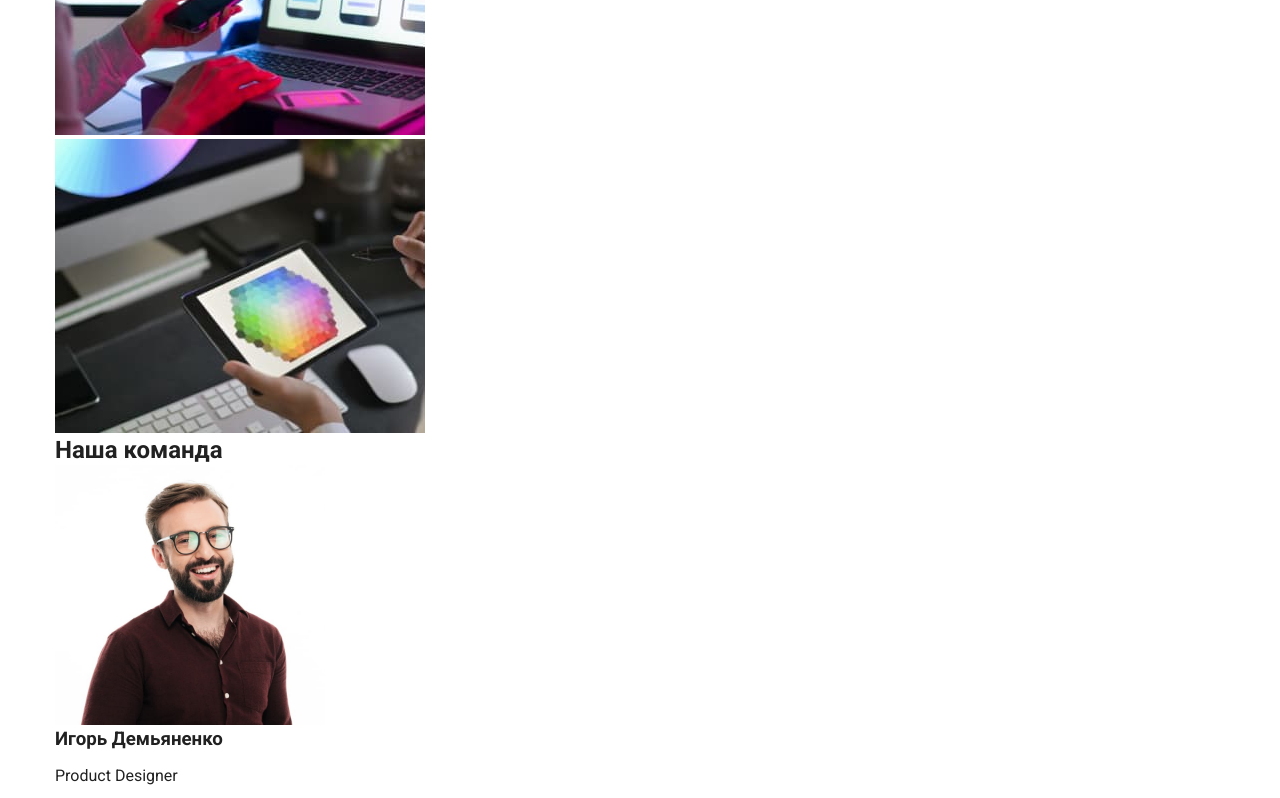
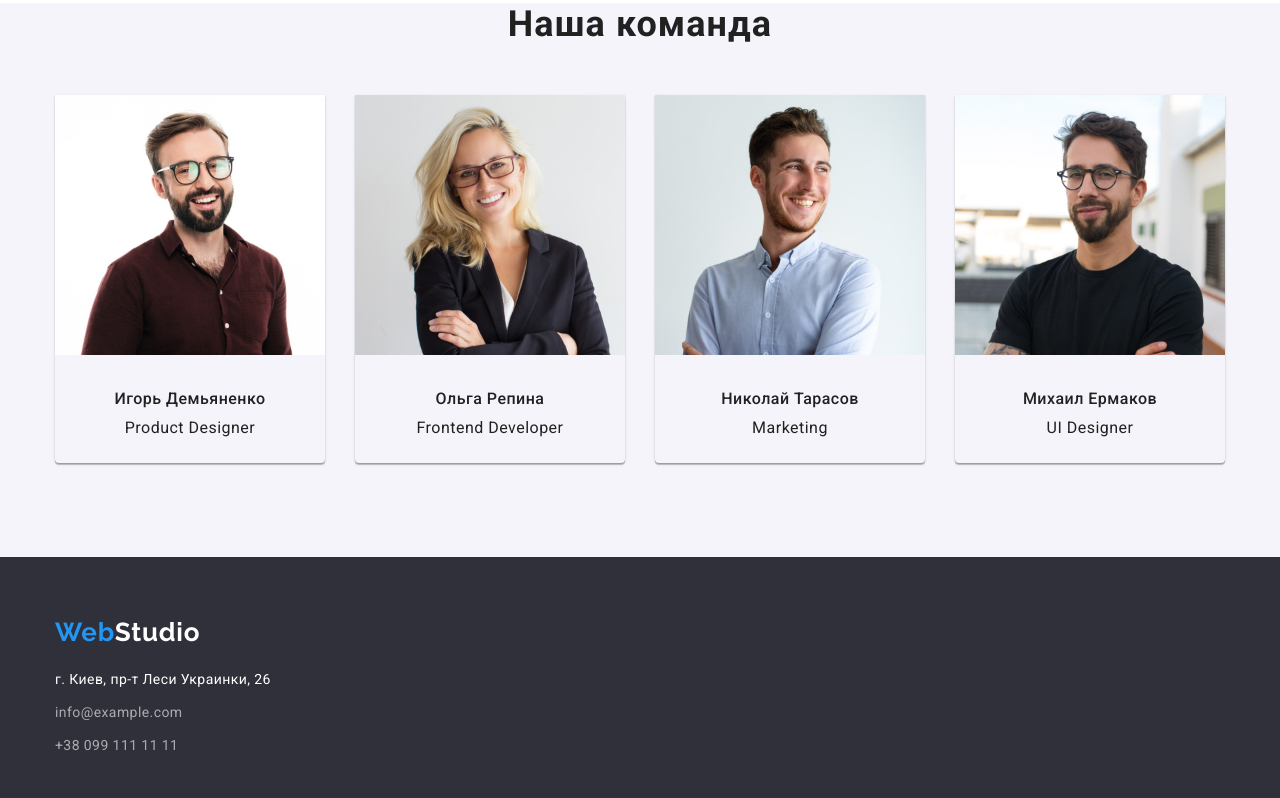
Before and after one commit to snap515/lena-goit-markup-hw-01, a plain HTML site: page index.html in a window 1280 px wide. Shown: the part 1453-2251 px from the top of the page. Drawn offline with nearby package versions, Linux system fonts and the light colour scheme.

Commit message:
добавляет стили на секции и футер

```diff
--- a/css/style.css
+++ b/css/style.css
@@ -33,7 +33,8 @@ h1,
 h2,
 h3,
 h4,
-h5 {
+h5,
+p {
     text-decoration: none;
     margin: 0 auto;
 }
@@ -44,6 +45,11 @@ h5 {
     margin: 0 auto;
     padding-left: 15px;
     padding-right: 15px;
+}
+
+.section {
+    padding-top: 94px;
+    padding-bottom: 94px;
 }
 
 /* ---header--- */
@@ -85,6 +91,11 @@ h5 {
 
 .header-list {
     display: inline-block;
+    font-weight: 500;
+    font-size: 14px;
+    line-height: 1.14;
+    letter-spacing: 0.02em;
+    list-style: none;
 }
 
 .header-link {
@@ -100,6 +111,7 @@ h5 {
 
 .header-contacts {
     display: inline-block;
+    margin-left: 331px;
 }
 
 .header-item {
@@ -112,6 +124,11 @@ h5 {
 
 .contacts-item {
     display: inline-block;
+    font-weight: 500;
+    font-size: 14px;
+    line-height: 1.14;
+    letter-spacing: 0.02em;
+    list-style: none;
 }
 
 .contacts-item:not(:last-child) {
@@ -151,7 +168,7 @@ h5 {
     letter-spacing: 0.06em;
     text-transform: uppercase;
 
-    color: #FFFFFF
+    color: var(--white-color);
 }
 
 .hero-button {
@@ -165,15 +182,151 @@ h5 {
     font-weight: 700;
 
     color: #FFFFFF;
-    background-color: #2196F3;
+    background-color: var(--brand-color);
     box-shadow: 0px 4px 4px rgba(0, 0, 0, 0.15);
     border-radius: 4px;
 }
 
 /* --our features-- */
 
+.feature-list {
+    display: flex;
+}
+
+.feature-item {
+    width: 270px;
+}
+
+.feature-item:not(:last-child) {
+    margin-right: 30px;
+}
+
+.section-title {
+    padding-bottom: 50px;
+    font-weight: 700;
+    font-size: 36px;
+    line-height: 1.17;
+    text-align: center;
+    letter-spacing: 0.03em;
+}
+
+.feature-text {
+    display: block;
+    margin-top: 10px;
+    font-size: 14px;
+    line-height: 1.71;
+    letter-spacing: 0.03em;
+
+    color: var(--text-color);
+}
+
+/* --activity-- */
+
+.section.activity {
+    padding-top: 0px;
+}
+
+.activity-list {
+    display: flex;
+    justify-content: center;
+}
+
+.activity-item:not(:last-child) {
+    margin-right: 30px;
+}
+
 /* --our projects-- */
 
 /* --our team-- */
 
+.section.team {
+    padding-top: 0px;
+    background: #F5F4FA;
+}
+
+.team-list {
+    display: flex;
+}
+
+.team-item {
+    width: 270px;
+    height: 368px;
+
+    box-shadow: 0px 1px 3px rgba(0, 0, 0, 0.12),
+        0px 1px 1px rgba(0, 0, 0, 0.14),
+        0px 2px 1px rgba(0, 0, 0, 0.2);
+    border-radius: 0px 0px 4px 4px;
+}
+
+.team-item:not(:last-child) {
+    margin-right: 30px;
+}
+
+.teammate-name {
+    margin-top: 30px;
+    margin-bottom: 10px;
+
+    font-weight: 500;
+    font-size: 16px;
+    line-height: 1.19;
+
+    text-align: center;
+    letter-spacing: 0.03em;
+
+}
+
+.teammate-position {
+    font-size: 16px;
+    line-height: 1.19;
+
+    text-align: center;
+    letter-spacing: 0.03em;
+}
+
 /* --footer-- */
+.footer-section {
+    padding-top: 60px;
+    padding-bottom: 60px;
+    height: 252px;
+    background-color: #2F303A;
+}
+
+.footer.container {
+    display: block;
+}
+
+.footer-link {
+    font-family: 'Raleway';
+    font-weight: 700;
+    font-size: 26px;
+    line-height: 1.19;
+    letter-spacing: 0.03em;
+
+    color: var(--white-color);
+}
+
+.footer-logo {
+    color: var(--brand-color);
+}
+
+.footer-adress {
+    margin-top: 20px;
+
+    font-style: normal;
+    font-size: 14px;
+    line-height: 1.71;
+    letter-spacing: 0.03em;
+
+    color: var(--white-color);
+}
+
+.footer-contacts {
+    display: inline-block;
+    margin-top: 9px;
+
+    font-size: 14px;
+    line-height: 1.71;
+    letter-spacing: 0.03em;
+
+    color: rgba(255, 255, 255, 0.6);
+}
--- a/index.html
+++ b/index.html
@@ -50,41 +50,43 @@
       <section class="section">
         <div class="container">
           <!--<h2>Наши преимущества</h2> -->
-          <ul>
-            <li>
-              <h3 class="section-title">Внимание к деталям</h3>
-              <p>
+          <ul class="feature-list">
+            <li class="feature-item">
+              <h3 class="feature-title">Внимание к деталям</h3>
+              <p class="feature-text">
                 Идейные соображения, а также начало повседневной работы по формированию позиции.
               </p>
             </li>
-            <li>
-              <h3 class="section-title">Пунктуальность</h3>
-              <p>
+            <li class="feature-item">
+              <h3 class="feature-title">Пунктуальность</h3>
+              <p class="feature-text">
                 Задача организации, в особенности же рамки и место обучения кадров влечет за собой.
               </p>
             </li>
-            <li>
-              <h3 class="section-title">Планирование</h3>
-              <p>
+            <li class="feature-item">
+              <h3 class="feature-title">Планирование</h3>
+              <p class="feature-text">
                 Равным образом консультация с широким активом в значительной степени обуславливает.
               </p>
             </li>
-            <li>
-              <h3 class="section-title">Современные технологии</h3>
-              <p>Значимость этих проблем настолько очевидна, что реализация плановых заданий.</p>
+            <li class="feature-item">
+              <h3 class="feature-title">Современные технологии</h3>
+              <p class="feature-text">
+                Значимость этих проблем настолько очевидна, что реализация плановых заданий.
+              </p>
             </li>
           </ul>
         </div>
       </section>
       <!------------------------ Чем мы занимаемся ------------------------->
-      <section class="section">
+      <section class="section activity">
         <div class="container">
           <h2 class="section-title">Чем мы занимаемся</h2>
-          <ul>
-            <li>
+          <ul class="activity-list">
+            <li class="activity-item">
               <img src="./images/img.jpg" alt="работа по блок схемам" width="370" height="294" />
             </li>
-            <li>
+            <li class="activity-item">
               <img
                 src="./images/img1.jpg"
                 alt="разработка мобильного по"
@@ -92,7 +94,7 @@
                 height="294"
               />
             </li>
-            <li>
+            <li class="activity-item">
               <img
                 src="./images/img2.jpg"
                 alt="разработка дизайна проектов"
@@ -104,56 +106,58 @@
         </div>
       </section>
       <!----------------------- Наша команда ------------------------------------>
-      <section class="section">
+      <section class="section team">
         <div class="container">
           <h2 class="section-title">Наша команда</h2>
-          <ul>
-            <li>
+          <ul class="team-list">
+            <li class="team-item">
               <img
                 src="./images/igor.jpg"
                 alt="сотрудник игорь демьяненко"
                 width="270"
                 height="260"
               />
-              <h3 class="section-title">Игорь Демьяненко</h3>
-              <p>Product Designer</p>
+              <h3 class="teammate-name">Игорь Демьяненко</h3>
+              <p class="teammate-position">Product Designer</p>
             </li>
-            <li>
+            <li class="team-item">
               <img src="./images/olga.jpg" alt="сотрудник ольга репина" width="270" height="260" />
-              <h3 class="section-title">Ольга Репина</h3>
-              <p>Frontend Developer</p>
+              <h3 class="teammate-name">Ольга Репина</h3>
+              <p class="teammate-position">Frontend Developer</p>
             </li>
-            <li>
+            <li class="team-item">
               <img
                 src="./images/nikola.jpg"
                 alt="сотрудник николай тарасов"
                 width="270"
                 height="260"
               />
-              <h3 class="section-title">Николай Тарасов</h3>
-              <p>Marketing</p>
+              <h3 class="teammate-name">Николай Тарасов</h3>
+              <p class="teammate-position">Marketing</p>
             </li>
-            <li>
+            <li class="team-item">
               <img
                 src="./images/mihail.jpg"
                 alt="сотрудник михаил ермаков"
                 width="270"
                 height="260"
               />
-              <h3 class="section-title">Михаил Ермаков</h3>
-              <p>UI Designer</p>
+              <h3 class="teammate-name">Михаил Ермаков</h3>
+              <p class="teammate-position">UI Designer</p>
             </li>
           </ul>
         </div>
       </section>
     </main>
-    <footer>
-      <a href="/">WebStudio</a>
-      <address>
-        г. Киев, пр-т Леси Украинки, 26 <br />
-        <a href="mailto:info@example.com">info@example.com</a> <br />
-        <a href="tel:+380991111111">+38 099 111 11 11</a>
-      </address>
+    <footer class="footer-section">
+      <div class="footer container">
+        <a href="/" class="footer-link"><span class="footer-logo">Web</span>Studio</a>
+        <address class="footer-adress">
+          г. Киев, пр-т Леси Украинки, 26 <br />
+          <a href="mailto:info@example.com" class="footer-contacts">info@example.com</a> <br />
+          <a href="tel:+380991111111" class="footer-contacts">+38 099 111 11 11</a>
+        </address>
+      </div>
     </footer>
   </body>
 </html>
```
